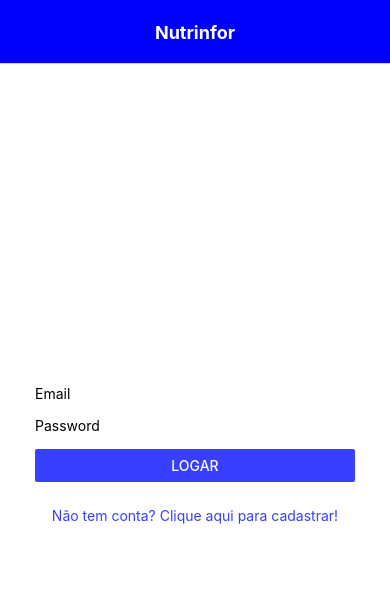
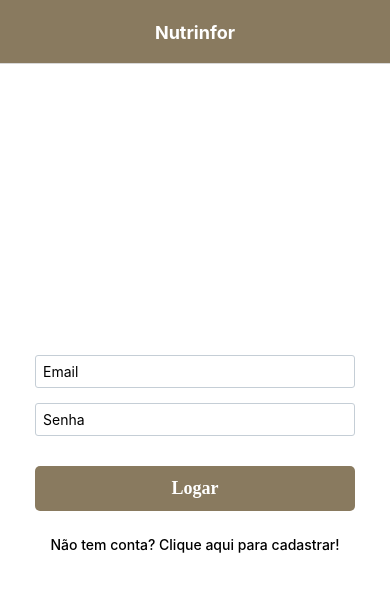
Before and after one commit to AlexsandroBezerra/nutrinfor, a React Native app: screen / in a window 390 px wide. Shown: the top 592 px of the page. Built offline with nearby package versions, Linux system fonts and the light colour scheme; no server answers.

Commit message:
Nutrinfor

```diff
--- a/src/routes/auth-routes.tsx
+++ b/src/routes/auth-routes.tsx
@@ -18,8 +18,12 @@ export default function AuthRoutes() {
           headerTitleStyle: { fontWeight: "bold" }
         }}
       >
-        <Stack.Screen name="SignIn" component={SignInScreen} options={{ title: "Nutrinfor" }} />
-        <Stack.Screen name="SignUp" component={SignUpScreen} options={{ title: "Cadastro" }} />
+        <Stack.Screen name="SignIn" component={SignInScreen} options={{ title: "Nutrinfor", headerStyle: {
+            backgroundColor: '#897a5f',
+          }}} />
+        <Stack.Screen name="SignUp" component={SignUpScreen} options={{ title: "Cadastro", headerStyle: {
+            backgroundColor: '#897a5f',
+          }}} />
       </Stack.Navigator>
     </NavigationContainer>
   );
--- a/src/screens/consults/index.tsx
+++ b/src/screens/consults/index.tsx
@@ -52,9 +52,10 @@ export function ConsultsScreen() {
           optionLabel="name"
           selectedValue={selectedFoodId}
           onValueChange={(id: string) => setSelectedFoodId(id)}
-          primaryColor="#3740FE"
+          primaryColor="#897A5F"
           labelStyle={{ fontSize: 16, fontWeight: '700' }}
           checkboxStyle={{ borderRadius: 30 }}
+          checkboxLabelStyle={{ color: '#897A5F', fontSize: 16 }}
           isSearchable
         />
 
--- a/src/screens/consults/styles.ts
+++ b/src/screens/consults/styles.ts
@@ -23,15 +23,18 @@ export const styles = StyleSheet.create({
     flexDirection: 'row',
     justifyContent: 'space-between',
     alignItems: 'center',
-    borderBottomColor: '#333333',
-    borderBottomWidth: 1,
-    paddingBottom: 8,
-    marginBottom: 8,
-    paddingHorizontal: 8
+    borderColor: '#897A5F',
+    borderWidth: 3,
+    borderRadius: 5,
+    padding: 7,
+    margin: 5,
+    backgroundColor: '#E7E4DF'
   },
 
   itemTitle: {
-    fontSize: 16
+    fontSize: 15,
+    fontWeight: '600',
+    color: '#293845'
   },
 
   itemValue: {
--- a/src/screens/sign-in/index.tsx
+++ b/src/screens/sign-in/index.tsx
@@ -2,7 +2,7 @@ import { useState } from 'react';
 import {
   View,
   Text,
-  Button,
+  TouchableOpacity,
   Alert,
   TextInput,
   ActivityIndicator
@@ -54,7 +54,7 @@ export function SignInScreen({ navigation }) {
 
       <TextInput
         style={styles.textInput}
-        placeholder="Password"
+        placeholder="Senha"
         value={password}
         onChangeText={(text) => setPassword(text)}
         secureTextEntry={true}
@@ -64,11 +64,15 @@ export function SignInScreen({ navigation }) {
         onSubmitEditing={() => signIn()}
       />
 
-      <Button
-        color="#3740FE"
-        title="Logar"
-        onPress={signIn}
-      />
+      <TouchableOpacity style={styles.signIn}
+      onPress={signIn}>
+          <Text style={{color: 'white',
+          fontFamily: "sans-serif-medium",
+          fontSize: 18,
+          fontWeight: 'bold'}}>
+            Logar
+          </Text>
+      </TouchableOpacity>
 
       <Text style={styles.signText}
         onPress={() => navigation.navigate('SignUp')}>
--- a/src/screens/sign-in/styles.ts
+++ b/src/screens/sign-in/styles.ts
@@ -12,18 +12,35 @@ export const styles = StyleSheet.create({
 
   textInput: {
     width: '100%',
-    marginBottom: 15
+    marginBottom: 15,
+    borderWidth: 1,
+    borderColor: '#C5CED6',
+    padding: 7,
+    borderRadius: 3,
   },
 
   signText: {
-    color: '#3740FE',
+    color: 'black',
     marginTop: 25,
-    textAlign: 'center'
+    textAlign: 'center',
+    fontWeight: '500',
+    fontSize: 14
+  },
+
+  signIn: {
+    width: '100%',
+    height: 45,
+    display: 'flex',
+    marginTop: 15,
+    alignItems: 'center',
+    justifyContent: 'center',
+    backgroundColor: '#897a5f',
+    borderRadius: 5,
   },
 
   loadingContainer: {
     flex: 1,
     alignItems: 'center',
-    justifyContent: 'center'
+    justifyContent: 'center',
   }
 });
--- a/src/screens/sign-up/index.tsx
+++ b/src/screens/sign-up/index.tsx
@@ -4,7 +4,7 @@ import {
   View,
   Text,
   TextInput,
-  Button,
+  TouchableOpacity,
   Alert,
   ActivityIndicator
 } from 'react-native'
@@ -75,11 +75,15 @@ export function SignUpScreen({ navigation }) {
         onSubmitEditing={() => signUp()}
       />
 
-      <Button
-        color="#3740FE"
-        title="Cadastro"
-        onPress={signUp}
-      />
+      <TouchableOpacity style={styles.signUp}
+      onPress={signUp}>
+          <Text style={{color: 'white',
+          fontFamily: "sans-serif-medium",
+          fontSize: 18,
+          fontWeight: 'bold'}}>
+            Cadastro
+          </Text>
+      </TouchableOpacity>
 
       <Text style={styles.signText}
         onPress={() => navigation.navigate('Login')}>
--- a/src/screens/sign-up/styles.ts
+++ b/src/screens/sign-up/styles.ts
@@ -12,13 +12,30 @@ export const styles = StyleSheet.create({
 
   textInput: {
     width: '100%',
-    marginBottom: 15
+    marginBottom: 15,
+    borderWidth: 1,
+    borderColor: '#C5CED6',
+    padding: 7,
+    borderRadius: 3,
+  },
+
+  signUp: {
+    width: '100%',
+    height: 45,
+    display: 'flex',
+    marginTop: 15,
+    alignItems: 'center',
+    justifyContent: 'center',
+    backgroundColor: '#897a5f',
+    borderRadius: 5,
   },
 
   signText: {
-    color: '#3740FE',
+    color: 'black',
     marginTop: 25,
-    textAlign: 'center'
+    textAlign: 'center',
+    fontWeight: '500',
+    fontSize: 14
   },
 
   loadingContainer: {
```
Also changed, not shown: 1 other file (tests, documents, lock files or other folders).
